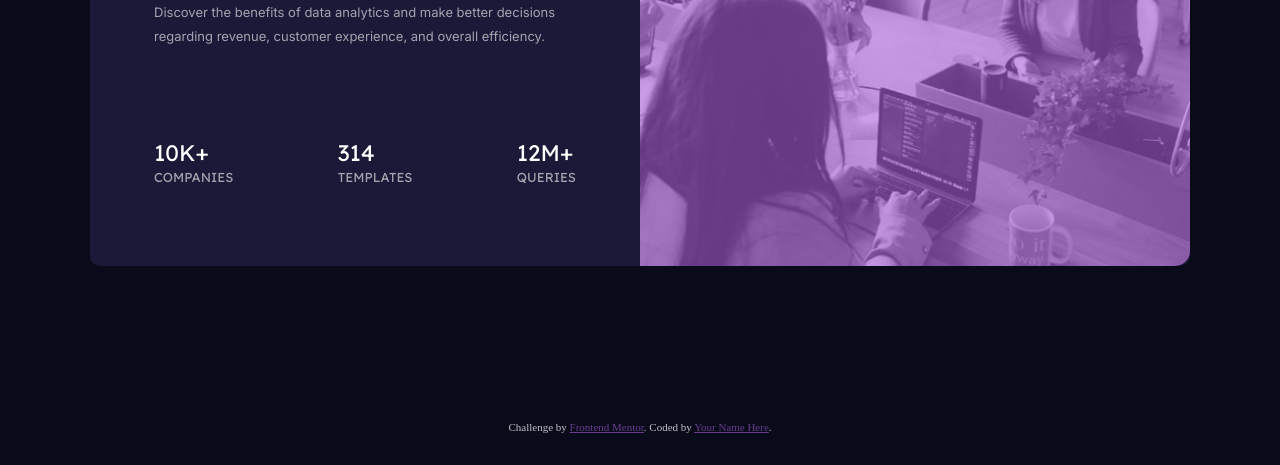
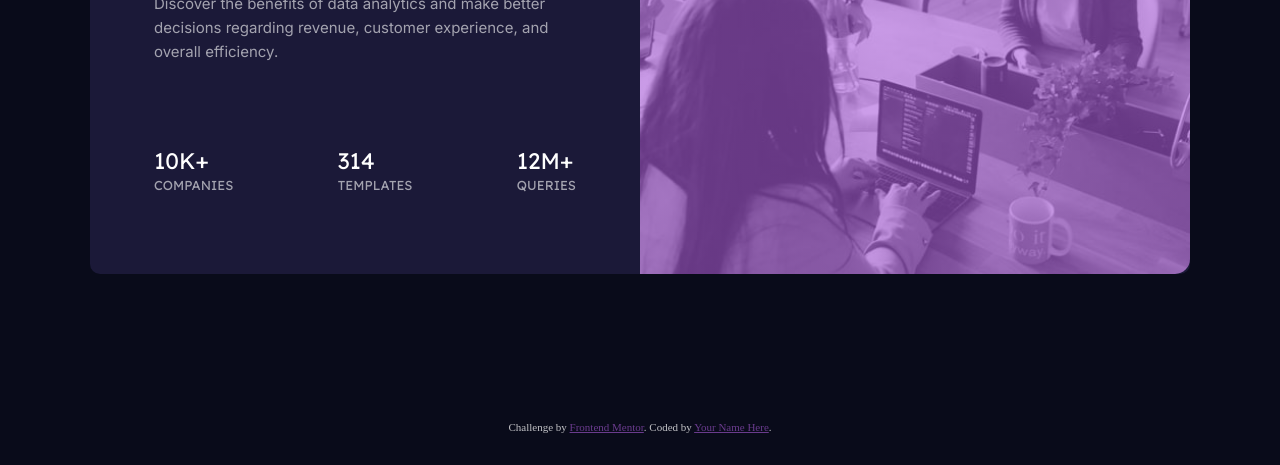
Before and after one commit to rabahmilano/stats-preview-card-component-main, a plain HTML site: page index.html in a window 1280 px wide. Shown: the part 335-800 px from the top of the page. Drawn offline with Linux system fonts and the light colour scheme.

Commit message:
Update styles.css

```diff
--- a/styles.css
+++ b/styles.css
@@ -93,6 +93,9 @@ main {
         background-repeat: no-repeat;
         border-radius: 0 15px 15px 0;
     }
+    .head p {
+        font-size: 15px;
+    }
     .bottom-container {
         grid-column: 1;
         grid-row: 1;
@@ -101,7 +104,7 @@ main {
     }
     .stats {
         display: flex;
-        padding-top: 3rem;
+        padding-top: 2.5rem;
         justify-content: space-between;
     }
 }
```
